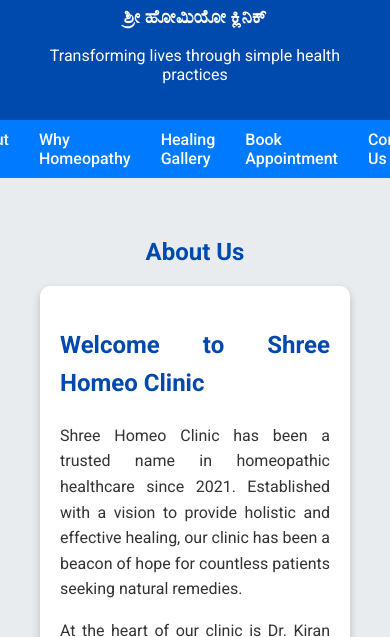
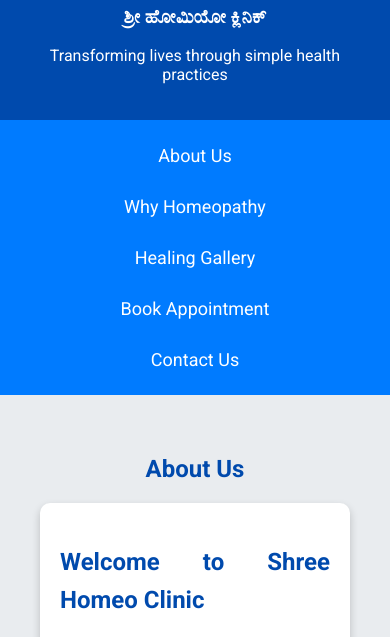
Before and after one commit to shreehomeoclinic/shreehomeoclinic, a plain HTML site: page index.html in a window 390 px wide. Shown: the part 149-786 px from the top of the page. Drawn offline with Linux system fonts and the light colour scheme.

Commit message:
Updated index.html

```diff
--- a/index.html
+++ b/index.html
@@ -24,6 +24,39 @@
 
         nav {
             display: flex;
+            justify-content: space-around;
+            background-color: #007bff;
+            padding: 10px 0;
+        }
+
+        nav a {
+            color: white;
+            text-decoration: none;
+            padding: 10px 15px;
+            font-size: 16px;
+        }
+
+        /* Responsive design for mobile */
+        @media screen and (max-width: 768px) {
+            nav {
+                flex-direction: column;
+                /* Stack the items vertically */
+                align-items: center;
+            }
+
+            nav a {
+                padding: 15px;
+                font-size: 18px;
+                /* Adjust the font size */
+                width: 100%;
+                /* Make the links take up full width */
+                text-align: center;
+                /* Center the text */
+            }
+        }
+
+        /* nav {
+            display: flex;
             justify-content: center;
             background: #007bff;
             padding: 10px 0;
@@ -34,7 +67,7 @@
             text-decoration: none;
             margin: 0 15px;
             font-weight: 500;
-        }
+        } */
 
         section {
             padding: 40px;
@@ -198,8 +231,6 @@
             gap: 20px;
             flex-wrap: wrap;
         }
-
-
     </style>
     <link rel="stylesheet" href="https://cdnjs.cloudflare.com/ajax/libs/font-awesome/6.5.1/css/all.min.css">
 
@@ -292,8 +323,9 @@
         <!-- <img src="appointment.jpg" alt="Book appointment illustration"> -->
         <h2 style="color: white;">Book an Appointment</h2>
         <p>Schedule your appointment with ease. Quick, simple, and hassle-free!</p>
-        <a href="https://book.healthplix.com/dr-dr-kiran-kumar-g-homeopathic-bangalore-division?utm_source=gmb_cta&hl=en-IN&gei=RUegZ6vTJIjRg8UPk6fD2QY&rwg_token=AAiGsoaG404QqDP1KW7OuTcdsPbQ59jIiDuX8JDNwRb11BkkVqpGdIasPyke12ehlvRXT-8GmztnoVZfuQ5TaR_qKAaiOiCPiQ%3D%3D"
-            > <button>Schedule Now</button></a>
+        <a
+            href="https://book.healthplix.com/dr-dr-kiran-kumar-g-homeopathic-bangalore-division?utm_source=gmb_cta&hl=en-IN&gei=RUegZ6vTJIjRg8UPk6fD2QY&rwg_token=AAiGsoaG404QqDP1KW7OuTcdsPbQ59jIiDuX8JDNwRb11BkkVqpGdIasPyke12ehlvRXT-8GmztnoVZfuQ5TaR_qKAaiOiCPiQ%3D%3D">
+            <button>Schedule Now</button></a>
     </section>
 
     <section id="contact" class="contact">
```
